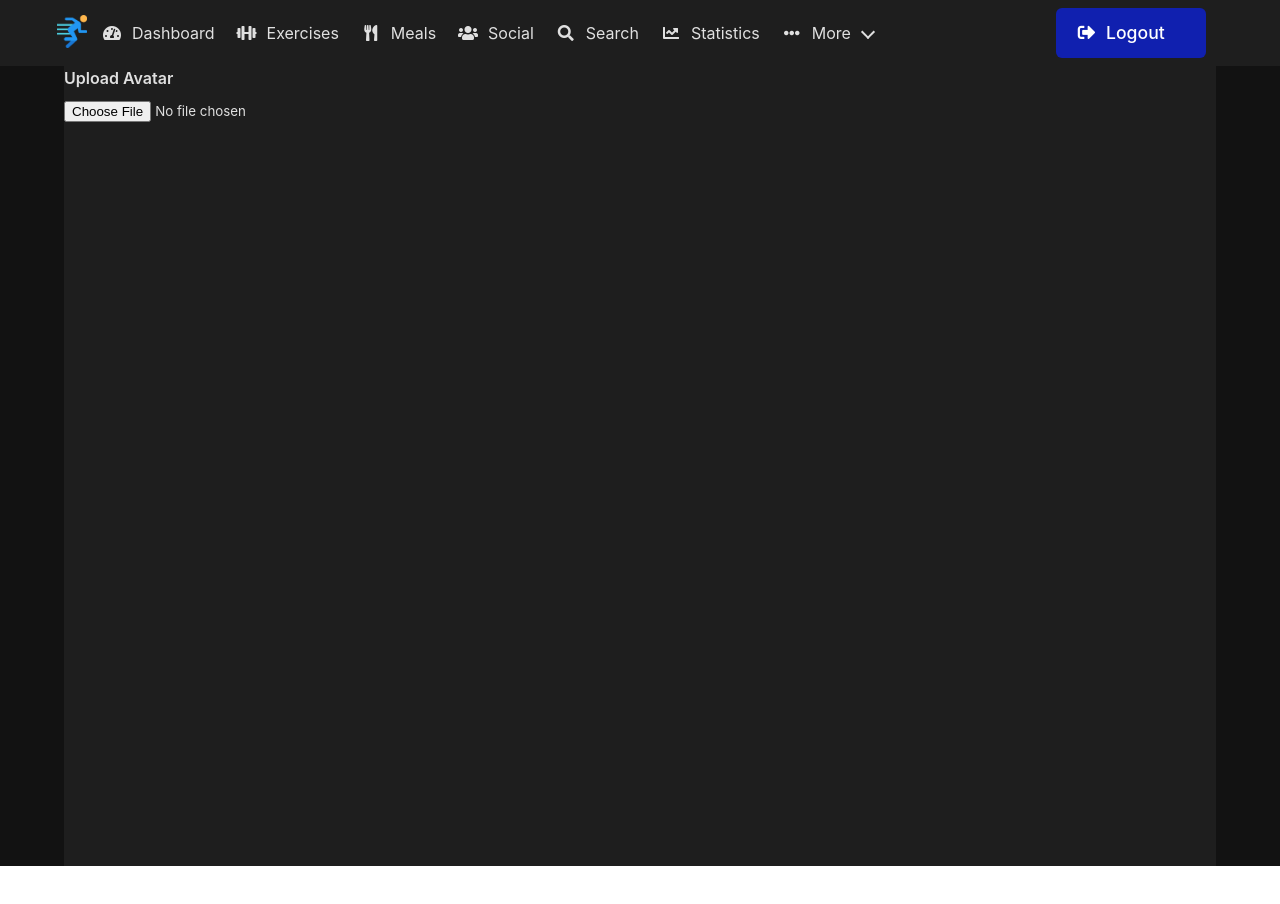
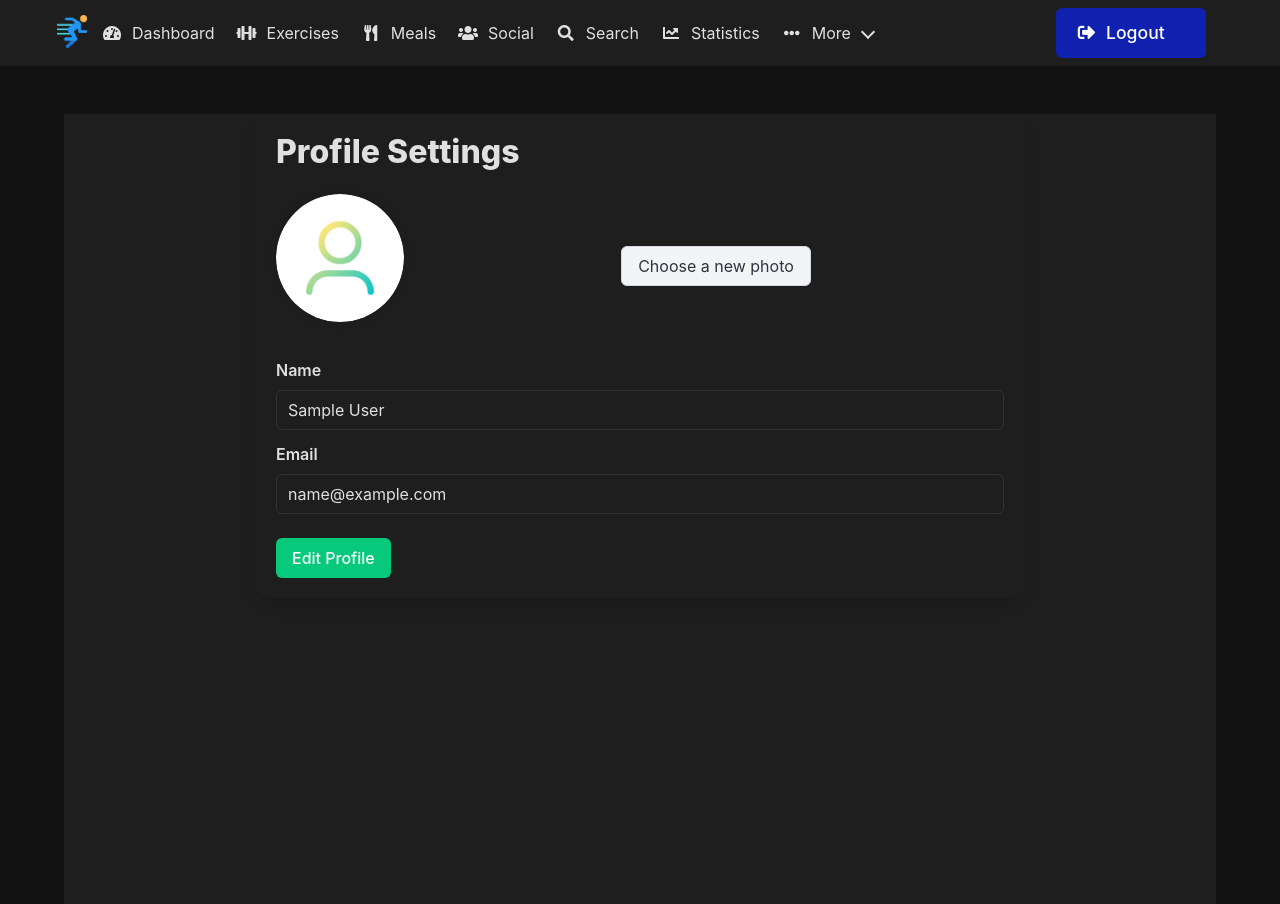
Before and after one commit to ndg8743/WSP-Final-Project-Fall2024, a Vue app in the folder client/: page /Profile in a window 1280 px wide. Shown: the top 904 px of the page. Before the commit the page ends 866 px from the top, so only its background shows below. Built offline with nearby package versions, Linux system fonts and the light colour scheme; sample sign-in values are in the browser's storage.

Commit message:
feat: real profile settings

```diff
--- a/client/src/pages/Profile.vue
+++ b/client/src/pages/Profile.vue
@@ -1,15 +1,25 @@
 <!-- eslint-disable vue/multi-word-component-names -->
 <script setup lang="ts">
 import { ref, onMounted } from 'vue'
-//import { Users } from '@/models/users.js' // Import User type if necessary
-import { getSession } from '@/models/login';
+import { getSession } from '../models/login'
+import { updateUser, type User } from '../models/users'
 
 const avatar = ref('')
 const session = getSession()
+const name = ref('')
+const email = ref('')
+const currentPassword = ref('')
+const newPassword = ref('')
+const confirmPassword = ref('')
+const isEditing = ref(false)
+const message = ref('')
+const messageType = ref('')
 
 onMounted(() => {
   if (session.user) {
-    avatar.value = session.user.image || '' // Set avatar to the user's current image if available
+    avatar.value = session.user.image || ''
+    name.value = session.user.name
+    email.value = session.user.email
   }
 })
 
@@ -19,33 +29,276 @@ const uploadImage = (event: Event) => {
     const reader = new FileReader()
     reader.onload = (e) => {
       avatar.value = e.target?.result as string
-
-      // Update the current user's avatar
       if (session.user) {
         session.user.image = avatar.value
-        // Save the updated user data to localStorage
         localStorage.setItem('session', JSON.stringify(session))
+        saveChanges()
       }
     }
     reader.readAsDataURL(file)
   }
 }
+
+const saveChanges = async () => {
+  if (!session.user?.id) return
+
+  try {
+    const updates: Partial<User> = {
+      name: name.value,
+      email: email.value,
+      image: avatar.value
+    }
+
+    if (newPassword.value) {
+      if (newPassword.value !== confirmPassword.value) {
+        message.value = 'New passwords do not match'
+        messageType.value = 'is-danger'
+        return
+      }
+      updates.password = newPassword.value
+    }
+
+    const response = await updateUser(session.user.id, updates)
+
+    if (response.isSuccess) {
+      message.value = 'Profile updated successfully'
+      messageType.value = 'is-success'
+      isEditing.value = false
+
+      // Update session
+      if (session.user) {
+        session.user.name = name.value
+        session.user.email = email.value
+        session.user.image = avatar.value
+        localStorage.setItem('session', JSON.stringify(session))
+      }
+
+      // Clear password fields
+      currentPassword.value = ''
+      newPassword.value = ''
+      confirmPassword.value = ''
+    } else {
+      message.value = response.message || 'Failed to update profile'
+      messageType.value = 'is-danger'
+    }
+  } catch (error) {
+    message.value = 'An error occurred while updating profile'
+    messageType.value = 'is-danger'
+  }
+}
 </script>
 
 <template>
-  <div class="field">
-    <label class="label">Upload Avatar</label>
-    <div class="control">
-      <input type="file" @change="uploadImage" />
+  <div class="profile-container">
+    <div class="box profile-box mt-6">
+      <h1 class="title is-3">Profile Settings</h1>
+
+      <!-- Profile Image Section -->
+      <div class="columns is-vcentered mb-5">
+        <div class="column is-narrow">
+          <figure class="image is-128x128 avatar-container">
+            <img :src="avatar || '/src/assets/User.jpg'" alt="User Avatar" class="is-rounded profile-image" />
+          </figure>
+        </div>
+        <div class="column">
+          <div class="file has-text-centered">
+            <label class="file-label">
+              <input class="file-input" type="file" @change="uploadImage" accept="image/*">
+              <span class="file-cta">
+                <span class="file-label">
+                  Choose a new photo
+                </span>
+              </span>
+            </label>
+          </div>
+        </div>
+      </div>
+
+      <!-- Alert Message -->
+      <div v-if="message" :class="['notification', messageType, 'fade-in']">
+        {{ message }}
+      </div>
+
+      <!-- Profile Information Form -->
+      <form @submit.prevent="saveChanges" class="profile-form">
+        <div class="field">
+          <label class="label">Name</label>
+          <div class="control">
+            <input
+              class="input"
+              type="text"
+              v-model="name"
+              :disabled="!isEditing"
+              required
+            >
+          </div>
+        </div>
+
+        <div class="field">
+          <label class="label">Email</label>
+          <div class="control">
+            <input
+              class="input"
+              type="email"
+              v-model="email"
+              :disabled="!isEditing"
+              required
+            >
+          </div>
+        </div>
+
+        <!-- Password Change Section (Only visible when editing) -->
+        <div v-if="isEditing" class="password-section mt-5 fade-in">
+          <h3 class="title is-5">Change Password</h3>
+
+          <div class="field">
+            <label class="label">Current Password</label>
+            <div class="control">
+              <input
+                class="input"
+                type="password"
+                v-model="currentPassword"
+                placeholder="Enter current password"
+              >
+            </div>
+          </div>
+
+          <div class="field">
+            <label class="label">New Password</label>
+            <div class="control">
+              <input
+                class="input"
+                type="password"
+                v-model="newPassword"
+                placeholder="Enter new password"
+              >
+            </div>
+          </div>
+
+          <div class="field">
+            <label class="label">Confirm New Password</label>
+            <div class="control">
+              <input
+                class="input"
+                type="password"
+                v-model="confirmPassword"
+                placeholder="Confirm new password"
+              >
+            </div>
+          </div>
+        </div>
+
+        <!-- Action Buttons -->
+        <div class="field is-grouped mt-5">
+          <div class="control">
+            <button
+              v-if="!isEditing"
+              type="button"
+              class="button is-primary"
+              @click="isEditing = true"
+            >
+              Edit Profile
+            </button>
+            <button
+              v-else
+              type="submit"
+              class="button is-success"
+            >
+              Save Changes
+            </button>
+          </div>
+          <div class="control" v-if="isEditing">
+            <button
+              type="button"
+              class="button is-light"
+              @click="isEditing = false"
+            >
+              Cancel
+            </button>
+          </div>
+        </div>
+      </form>
     </div>
-    <figure class="image is-128x128" v-if="avatar">
-      <img :src="avatar" alt="User Avatar" />
-    </figure>
   </div>
 </template>
 
 <style scoped>
-.image {
-  margin-top: 10px;
+.profile-container {
+  max-width: 800px;
+  margin: 2rem auto;
+  padding: 0 1rem;
+}
+
+.profile-box {
+  transition: all 0.3s ease;
+}
+
+.profile-box:hover {
+  transform: translateY(-2px);
+  box-shadow: 0 2px 8px rgba(0, 0, 0, 0.1);
+}
+
+.avatar-container {
+  margin: 0 auto;
+  border-radius: 50%;
+  overflow: hidden;
+  box-shadow: 0 0 10px rgba(0, 0, 0, 0.1);
+  transition: transform 0.3s ease;
+}
+
+.avatar-container:hover {
+  transform: scale(1.05);
+}
+
+.profile-image {
+  object-fit: cover;
+  width: 100%;
+  height: 100%;
+}
+
+.password-section {
+  border-top: 1px solid var(--border-color, #dbdbdb);
+  padding-top: 1.5rem;
+}
+
+.file {
+  justify-content: center;
+  margin-top: 1rem;
+}
+
+.notification {
+  margin-bottom: 1.5rem;
+}
+
+.profile-form .field {
+  transition: opacity 0.3s ease;
+}
+
+.fade-in {
+  animation: fadeIn 0.3s ease-in;
+}
+
+@keyframes fadeIn {
+  from {
+    opacity: 0;
+    transform: translateY(-10px);
+  }
+  to {
+    opacity: 1;
+    transform: translateY(0);
+  }
+}
+
+/* Dark mode specific styles */
+:global(html.dark) .profile-box {
+  box-shadow: 0 0 15px rgba(0, 0, 0, 0.3);
+}
+
+:global(html.dark) .avatar-container {
+  box-shadow: 0 0 15px rgba(0, 0, 0, 0.4);
+}
+
+:global(html.dark) .password-section {
+  border-color: #333;
 }
 </style>
```
